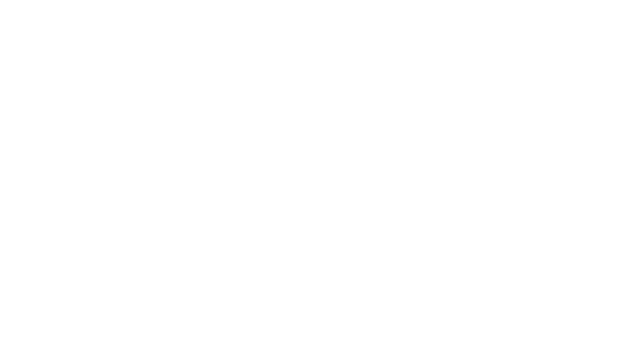
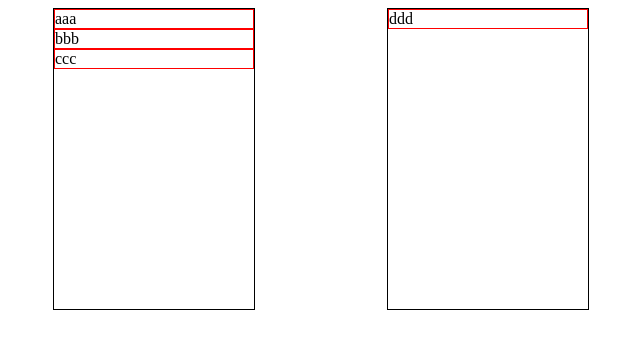
Before and after one commit to hjhj97/react-task-dnd, a React (Vite) app: page / in a window 1280 px wide. Shown: the top 348 px of the page, without its empty margins (319-959 px from the left). Built offline with nearby package versions, Linux system fonts and the light colour scheme.

Commit message:
feat : 기본 기능  구현

```diff
--- /dev/null
+++ b/src/App.css
@@ -0,0 +1,15 @@
+.global {
+  display: flex;
+  justify-content: space-evenly;
+  width: 800px;
+  margin: 0 auto;
+}
+.container {
+  width: 200px;
+  height: 300px;
+  border: 1px solid black;
+}
+
+.item {
+  border: 1px solid red;
+}
--- a/src/App.tsx
+++ b/src/App.tsx
@@ -1,7 +1,92 @@
-import { DragDropContext } from "react-beautiful-dnd";
+import { DragDropContext, Draggable, DraggableLocation, DropResult, Droppable } from "react-beautiful-dnd";
+import "./App.css";
+import { useState } from "react";
+
+const data = {
+  todo: [
+    {
+      id: 1,
+      name: "aaa",
+    },
+    {
+      id: 2,
+      name: "bbb",
+    },
+    {
+      id: 3,
+      name: "ccc",
+    },
+  ],
+  doing: [
+    {
+      id: 4,
+      name: "ddd",
+    },
+  ],
+};
 
 function App() {
-  return <></>;
+  const [tasks, setTasks] = useState(data);
+
+  const moveItems = (source: DraggableLocation, dest: DraggableLocation) => {
+    const sourceIdx = source.index;
+    const destIdx = dest.index;
+    const tmp = { ...tasks };
+
+    const [deleted] = tmp[source.droppableId].splice(sourceIdx, 1);
+    tmp[dest.droppableId].splice(destIdx, 0, deleted);
+    setTasks(tmp);
+  };
+  const onDragEnd = ({ source, destination }: DropResult) => {
+    if (!destination || source.index === destination?.index) return;
+    moveItems(source, destination);
+  };
+  return (
+    <div className="global">
+      <DragDropContext onDragEnd={onDragEnd}>
+        <Droppable droppableId="todo">
+          {(provided) => (
+            <div className="container todo" ref={provided.innerRef} {...provided.droppableProps}>
+              {tasks.todo.map((todo, idx) => (
+                <Draggable key={todo.id} draggableId={String(todo.id)} index={idx}>
+                  {(provided) => (
+                    <div
+                      className="item"
+                      ref={provided.innerRef}
+                      {...provided.dragHandleProps}
+                      {...provided.draggableProps}
+                    >
+                      <div>{todo.name}</div>
+                    </div>
+                  )}
+                </Draggable>
+              ))}
+            </div>
+          )}
+        </Droppable>
+        <Droppable droppableId="doing">
+          {(provided) => (
+            <div className="container doing" ref={provided.innerRef} {...provided.droppableProps}>
+              {tasks.doing.map((doing, idx) => (
+                <Draggable key={doing.id} draggableId={String(doing.id)} index={idx}>
+                  {(provided) => (
+                    <div
+                      className="item"
+                      ref={provided.innerRef}
+                      {...provided.dragHandleProps}
+                      {...provided.draggableProps}
+                    >
+                      <div>{doing.name}</div>
+                    </div>
+                  )}
+                </Draggable>
+              ))}
+            </div>
+          )}
+        </Droppable>
+      </DragDropContext>
+    </div>
+  );
 }
 
 export default App;
--- a/src/main.tsx
+++ b/src/main.tsx
@@ -2,8 +2,4 @@ import React from "react";
 import ReactDOM from "react-dom/client";
 import App from "./App.tsx";
 
-ReactDOM.createRoot(document.getElementById("root")!).render(
-  <React.StrictMode>
-    <App />
-  </React.StrictMode>
-);
+ReactDOM.createRoot(document.getElementById("root")!).render(<App />);
```
